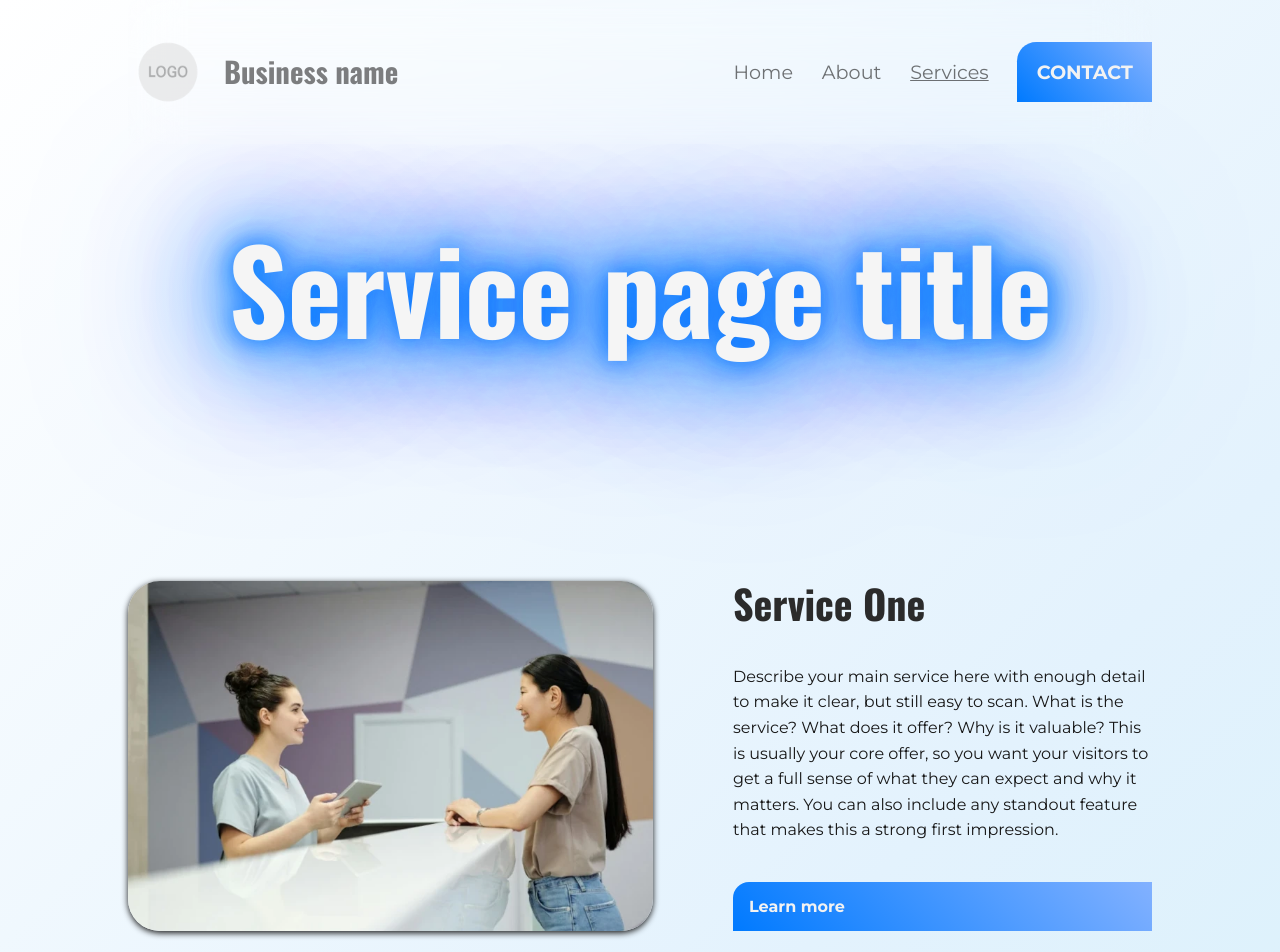
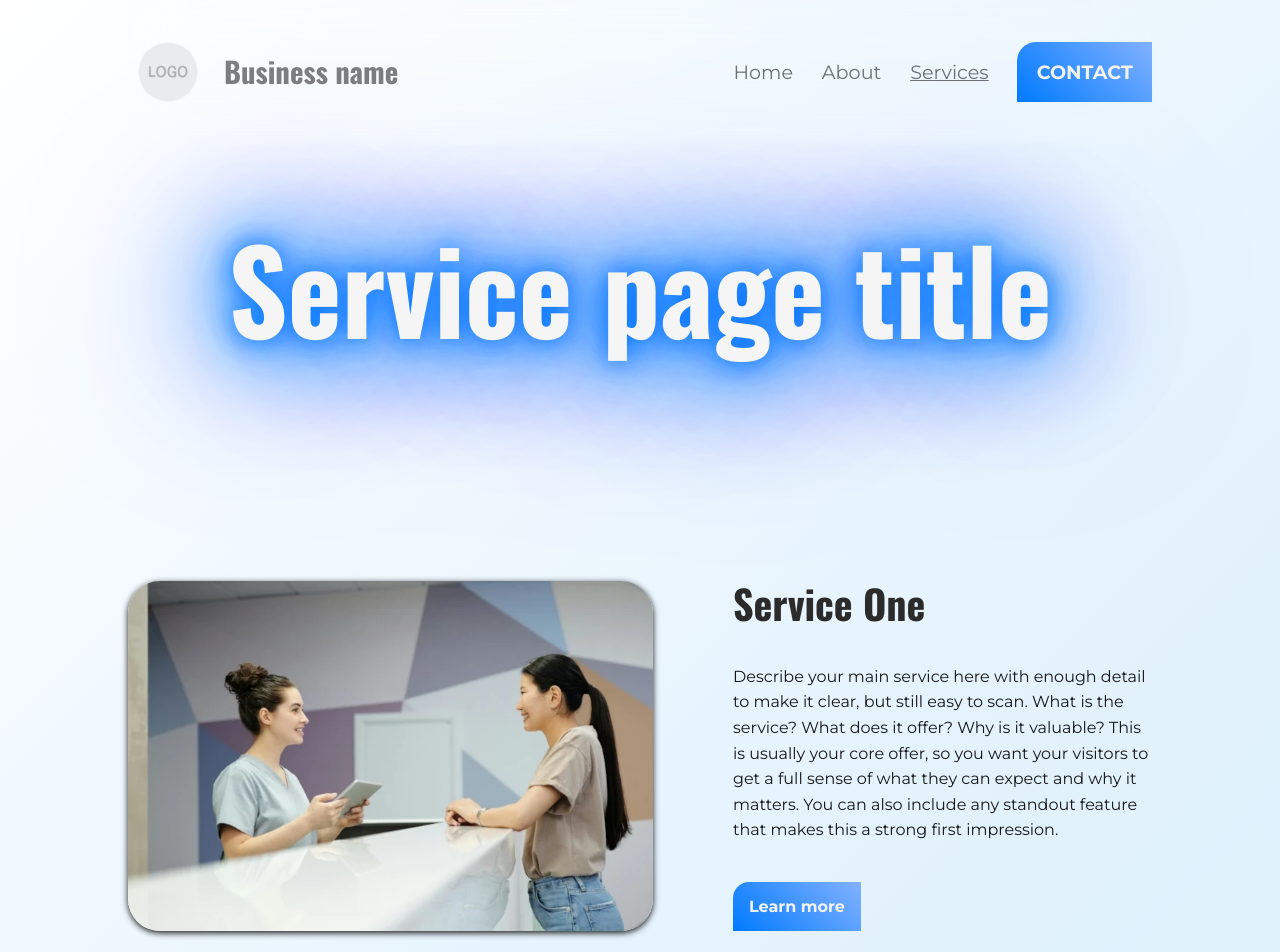
Before and after one commit to Arman75462/readysite, a React (Vite) app: page /services in a window 1280 px wide. Shown: the top 952 px of the page. Built offline with nearby package versions, Linux system fonts and the light colour scheme.

Commit message:
Fix stretched cta buttons in ServicesPage

```diff
--- a/src/pages/ServicesPage-components/PricingOption.jsx
+++ b/src/pages/ServicesPage-components/PricingOption.jsx
@@ -1,4 +1,4 @@
-import "./styles/PricingOption.css";
+import "./PricingOption.css";
 import { motion } from "framer-motion";
 
 export default function PricingOption({ title, price, className, children }) {
--- a/src/pages/ServicesPage.jsx
+++ b/src/pages/ServicesPage.jsx
@@ -54,7 +54,9 @@ export default function ServicesPage() {
                 <p className="ServicesPage__services-card__description">
                   {service.serviceDescription}
                 </p>
-                <CTA className="Service__cta">{service.buttonLabel}</CTA>
+                <CTA className="ServicesPage__services-card__cta">
+                  {service.buttonLabel}
+                </CTA>
               </div>
             </motion.div>
           );
```
Also changed, not shown: src/assets/images/heroImage.webp, src/pages/ServicesPage-components/PricingOption.css (renamed from src/pages/ServicesPage-components/styles/PricingOption.css).
